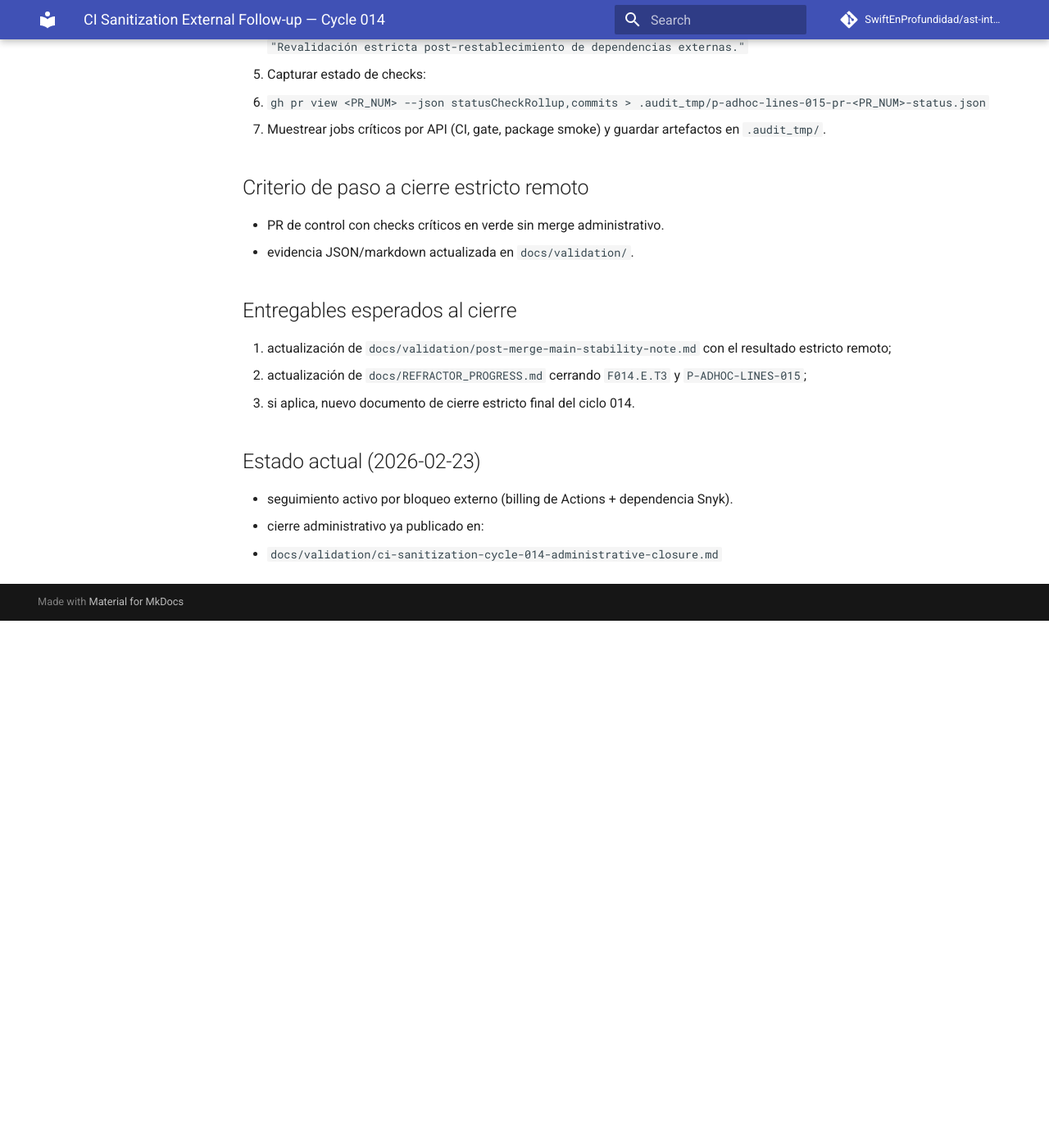
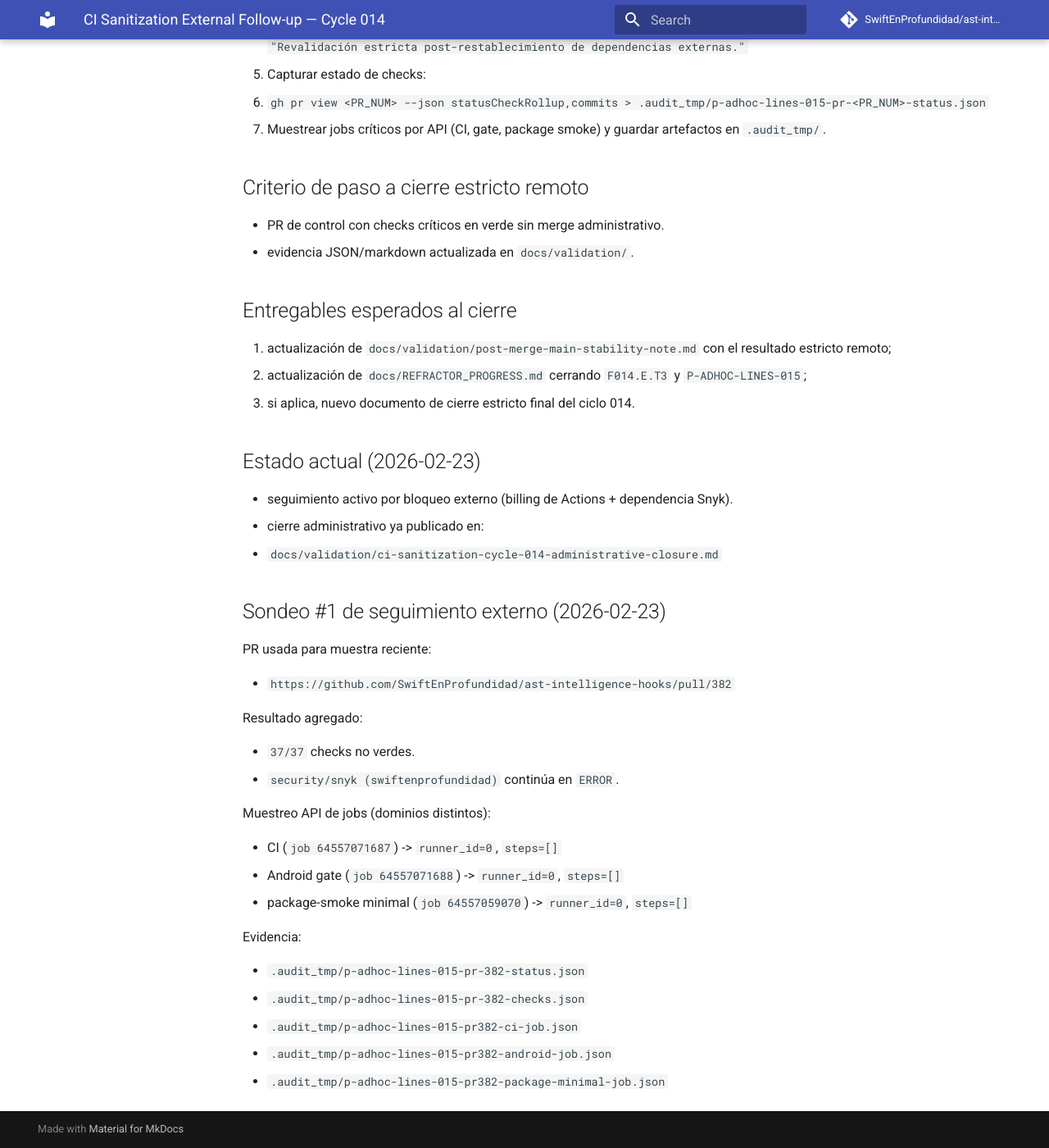
Before and after one commit to SwiftEnProfundidad/ast-intelligence-hooks, an MkDocs documentation site: the page built from docs/validation/ci-sanitization-cycle-014-external-follow-up.md, in a window 1280 px wide and 1400 px high, scrolled down 853 px. Shown: the whole window at 82% size. Built offline with MkDocs 1.6.1 and Material for MkDocs 9.7.7, drawn with Linux system fonts in a browser that asks for light colours; comment, search, counter and statistics services are not loaded; before the commit the page ends 1610 px from its top, so only the background shows below that.

Commit message:
docs(validation): record external follow-up probe #1 for cycle 014

```diff
--- a/docs/validation/ci-sanitization-cycle-014-external-follow-up.md
+++ b/docs/validation/ci-sanitization-cycle-014-external-follow-up.md
@@ -41,3 +41,28 @@ Seguimiento operativo posterior al cierre administrativo del ciclo `014`, orient
 - seguimiento activo por bloqueo externo (billing de Actions + dependencia Snyk).
 - cierre administrativo ya publicado en:
   - `docs/validation/ci-sanitization-cycle-014-administrative-closure.md`
+
+## Sondeo #1 de seguimiento externo (2026-02-23)
+
+PR usada para muestra reciente:
+
+- `https://github.com/SwiftEnProfundidad/ast-intelligence-hooks/pull/382`
+
+Resultado agregado:
+
+- `37/37` checks no verdes.
+- `security/snyk (swiftenprofundidad)` continúa en `ERROR`.
+
+Muestreo API de jobs (dominios distintos):
+
+- CI (`job 64557071687`) -> `runner_id=0`, `steps=[]`
+- Android gate (`job 64557071688`) -> `runner_id=0`, `steps=[]`
+- package-smoke minimal (`job 64557059070`) -> `runner_id=0`, `steps=[]`
+
+Evidencia:
+
+- `.audit_tmp/p-adhoc-lines-015-pr-382-status.json`
+- `.audit_tmp/p-adhoc-lines-015-pr-382-checks.json`
+- `.audit_tmp/p-adhoc-lines-015-pr382-ci-job.json`
+- `.audit_tmp/p-adhoc-lines-015-pr382-android-job.json`
+- `.audit_tmp/p-adhoc-lines-015-pr382-package-minimal-job.json`
```
Also changed, not shown: docs/REFRACTOR_PROGRESS.md (+5 -0 lines).
